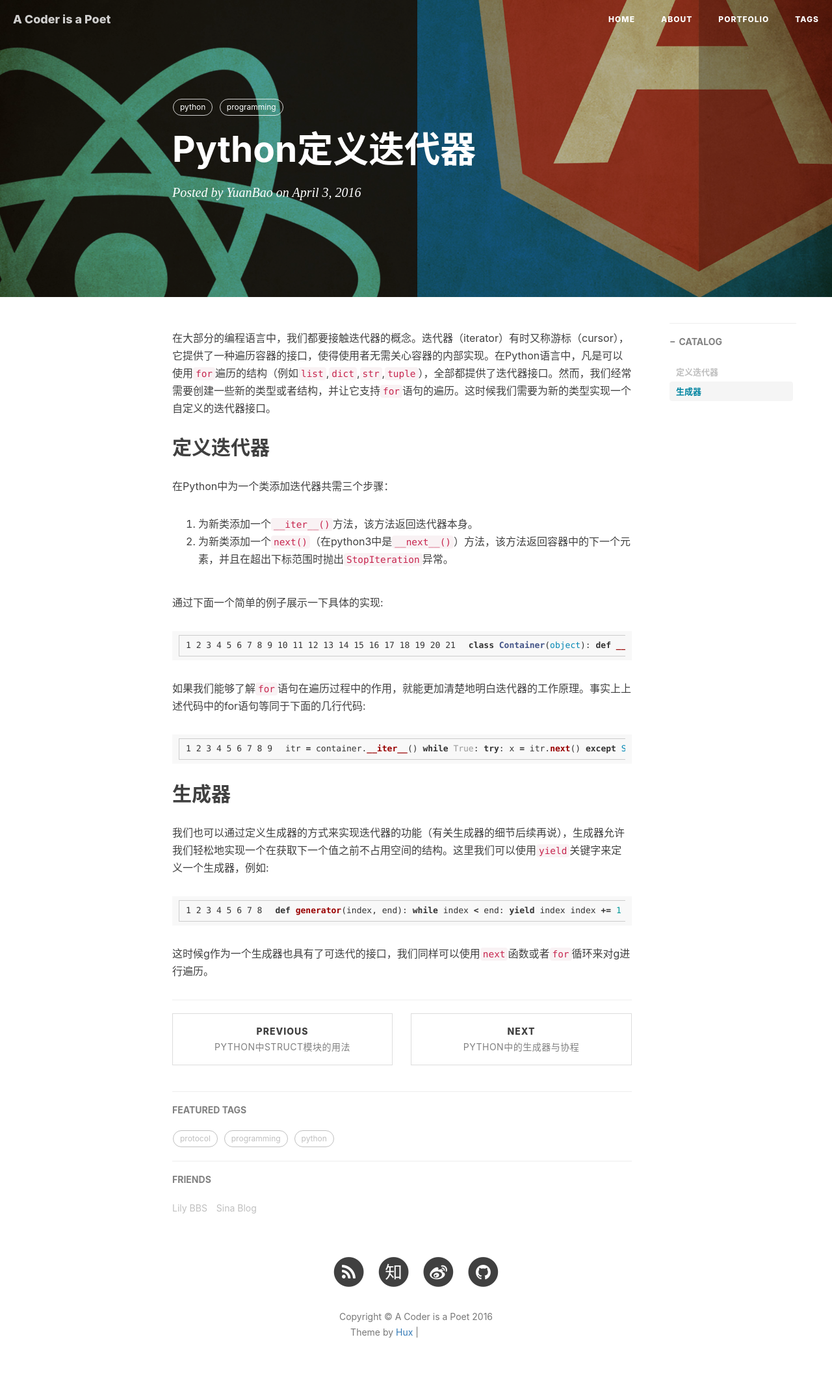
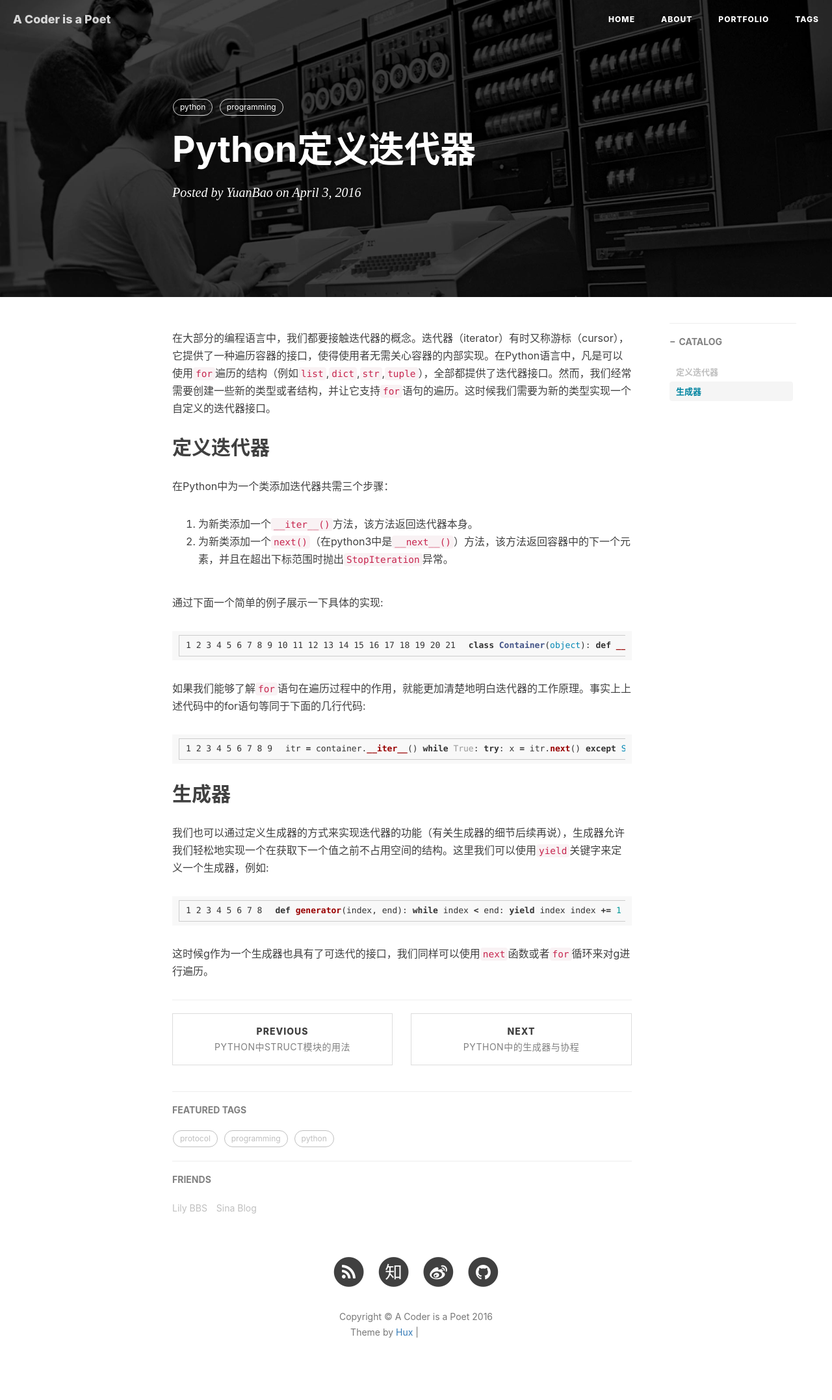
Before and after one commit to kaiywen/kaiywen.github.io, a Jekyll site: the page built from _posts/2016-4-3-Python中的迭代器.md, in a window 1280 px wide. Shown: the whole page at 65% size. Built offline with Jekyll 4.4.1, drawn with Linux system fonts in a browser that asks for light colours; nearby versions of some CDN libraries; comment, search, counter and statistics services are not loaded; grey boxes are pictures that could not be loaded.

Commit message:
Modify Gossip article

```diff
--- a/_posts/2016-4-3-Python中的迭代器.md
+++ b/_posts/2016-4-3-Python中的迭代器.md
@@ -4,7 +4,7 @@
 subtitle:   ""
 date:       2016-4-3 10:02:00
 author:     "YuanBao"
-header-img: "img/post-bg-re-vs-ng2.jpg"
+header-img: "img/post-bg-unix-linux.jpg"
 header-mask: 0.25
 catalog: true
 tags:
--- a/about.html
+++ b/about.html
@@ -13,7 +13,8 @@
 
 <!-- Chinese Version -->
 <div class="zh post-container">
-
+<p>我是开源.</p>
+</div>
 </div>
 
 <!-- English Version -->
```
Also changed, not shown: _posts/2015-7-8-Gossip.md (+7 -0 lines), 1 other file.
